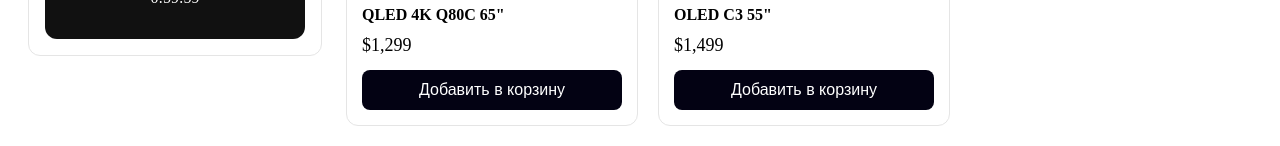
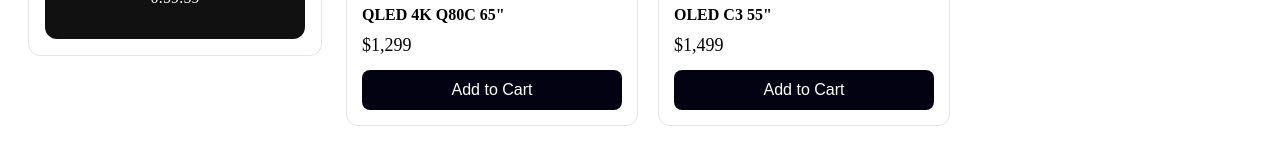
Before and after one commit to DaniilTbot/ecom, a React (Vite) app: page / in a window 1280 px wide. Shown: the part 496-642 px from the top of the page. Built offline with nearby package versions, Linux system fonts and the light colour scheme.

Commit message:
подключили корзину и добавление по id

```diff
--- a/src/components/Container.jsx
+++ b/src/components/Container.jsx
@@ -10,9 +10,16 @@
   return (
     <>
       <Header pageType={pageType} setPageType={setPageType} cart={cart} />
+
       <main>
-        <Content pageType={pageType} />
+        <Content
+          pageType={pageType}
+          setPageType={setPageType}
+          cart={cart}
+          setCart={setCart}
+        />
       </main>
+
       <Footer />
     </>
   );
--- a/src/components/Content.jsx
+++ b/src/components/Content.jsx
@@ -1,8 +1,15 @@
 import Home from "../pages/Home";
 
-function Content({ pageType }) {
+function Content({ pageType, setPageType, cart, setCart }) {
   if (pageType === "tv") {
-    return <Home />;
+    return (
+      <Home
+        pageType={pageType}
+        setPageType={setPageType}
+        cart={cart}
+        setCart={setCart}
+      />
+    );
   }
 
   if (pageType === "phone") {
--- a/src/components/ProductCard.jsx
+++ b/src/components/ProductCard.jsx
@@ -4,25 +4,35 @@
 import heartFilled from "../assets/heart1.svg";
 import heartEmpty from "../assets/heart2.svg";
 
-function ProductCard(props) {
-  const product = props.product;
+function ProductCard({ product, cart, setCart }) {
+  const [isFavorite, setIsFavorite] = useState(false);
+  const [currentImage, setCurrentImage] = useState(0);
 
-  const [isFavorite, setIsFavorite] = useState(false);
-  const [count, setCount] = useState(0);
-  const [currentImage, setCurrentImage] = useState(0);
+  const count = cart[product.id] || 0;
 
   function toggleFavorite() {
     setIsFavorite(!isFavorite);
   }
 
   function increaseCount() {
-    setCount(count + 1);
+    setCart({
+      ...cart,
+      [product.id]: count + 1,
+    });
   }
 
   function decreaseCount() {
-    if (count > 0) {
-      setCount(count - 1);
+    if (count === 1) {
+      const newCart = { ...cart };
+      delete newCart[product.id];
+      setCart(newCart);
+      return;
     }
+
+    setCart({
+      ...cart,
+      [product.id]: count - 1,
+    });
   }
 
   function nextImage() {
@@ -39,7 +49,6 @@
 
   return (
     <div className="card">
-      {/* КАРТИНКА */}
       <div className="card-image-wrapper">
         <img
           src={product.images[currentImage]}
@@ -47,7 +56,6 @@
           className="card-image"
         />
 
-        {/* ❤️ ИЗБРАННОЕ */}
         <button
           className={
             isFavorite
@@ -63,7 +71,6 @@
           />
         </button>
 
-        {/* СЛАЙДЕР */}
         {product.images.length > 1 && (
           <>
             <button
@@ -80,7 +87,6 @@
               →
             </button>
 
-            {/* ТОЧКИ */}
             <div className="slider-indicators">
               {product.images.map((_, index) => (
                 <span
@@ -97,25 +103,21 @@
         )}
       </div>
 
-      {/* ТЕКСТ */}
       <p>{product.make}</p>
       <h2>{product.model}</h2>
 
-      <p className="card-price">
-        ${product.price.toLocaleString()}
-      </p>
+      <p className="card-price">${product.price.toLocaleString()}</p>
 
-      {/* КОРЗИНА */}
       {count === 0 ? (
         <button className="add-to-cart-button" onClick={increaseCount}>
-          Добавить в корзину
+          Add to Cart
         </button>
       ) : (
         <div className="cart-controls">
           <button className="cart-minus-button" onClick={decreaseCount}>
             -
           </button>
-          <span className="cart-count">{count} в корзине</span>
+          <span className="cart-count">{count} in cart</span>
           <button className="cart-plus-button" onClick={increaseCount}>
             +
           </button>
--- a/src/pages/Home.jsx
+++ b/src/pages/Home.jsx
@@ -3,7 +3,7 @@
 import Sidebar from "../components/Sidebar";
 import "./Home.css";
 
-function Home() {
+function Home({ pageType, setPageType, cart, setCart }) {
   const tvProducts = products.filter((product) => product.category === "tv");
   const brands = [...new Set(tvProducts.map((product) => product.brand))];
 
@@ -27,7 +27,12 @@
 
           <div className="products">
             {tvProducts.map((product) => (
-              <ProductCard key={product.id} product={product} />
+              <ProductCard
+                key={product.id}
+                product={product}
+                cart={cart}
+                setCart={setCart}
+              />
             ))}
           </div>
         </main>
```
